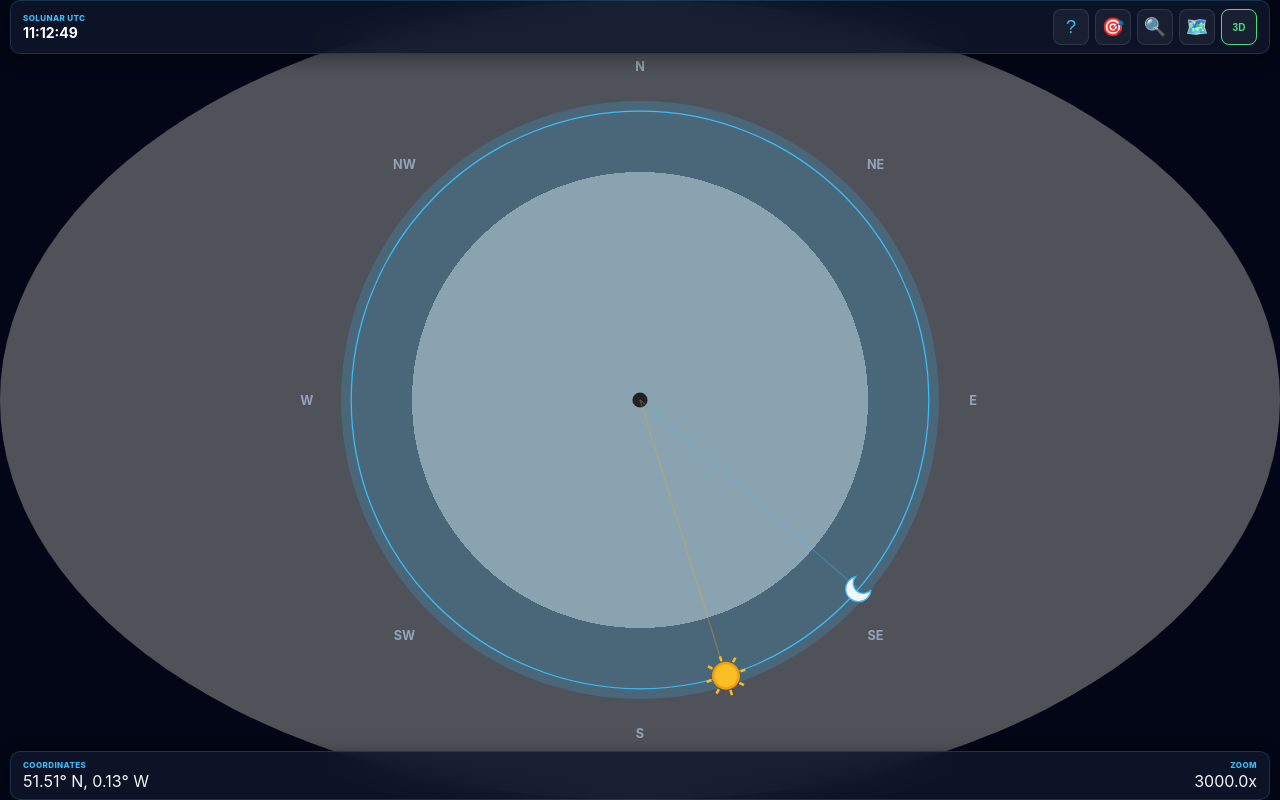
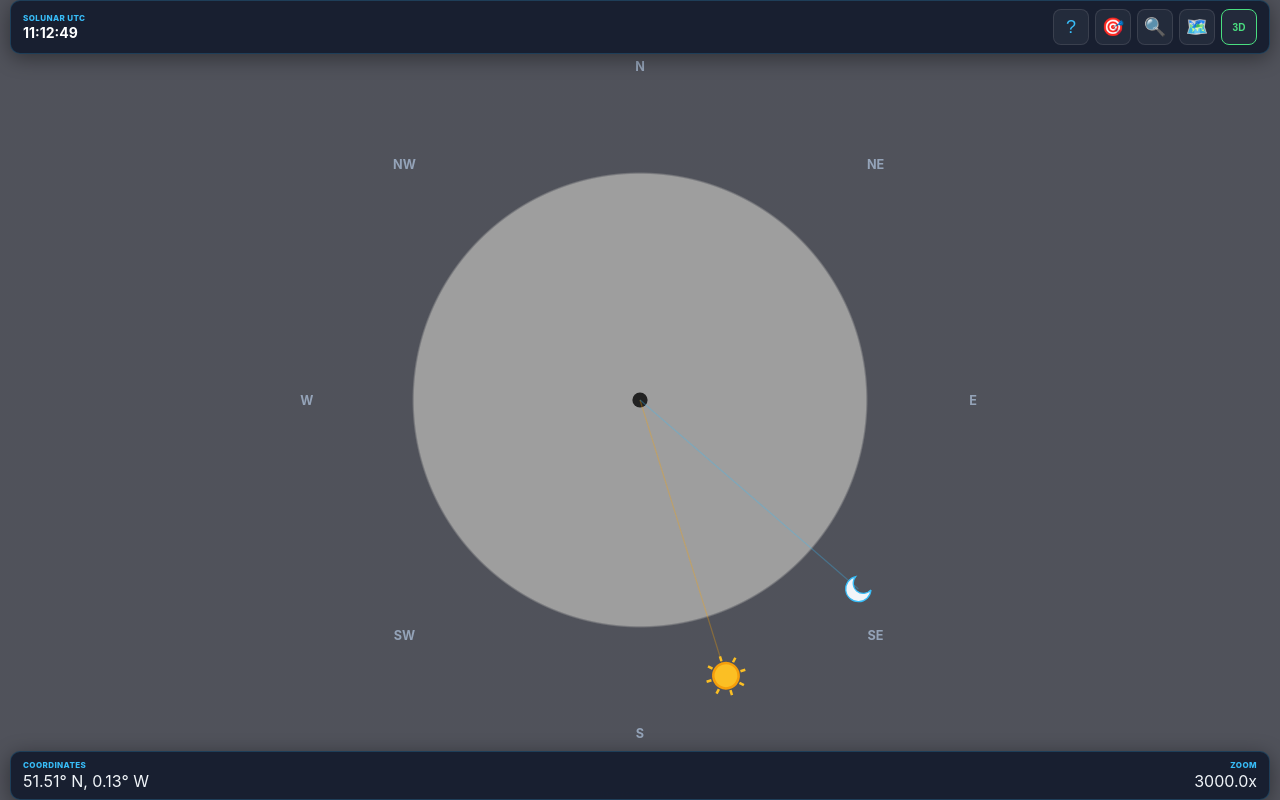
Before and after one commit to palf/solunar-clock, a website built with Vite: page index.html in a window 1280 px wide. Built offline with nearby package versions, Linux system fonts and the light colour scheme; no server answers.

Commit message:
feat: simplify mask visuals to two distinct areas

```diff
--- a/index.html
+++ b/index.html
@@ -41,6 +41,7 @@
     display: flex;
     align-items: center;
     justify-content: center;
+    background: #0f172a;
   }
 
   /* Map Canvases fill entire window */
@@ -56,8 +57,8 @@
     content: '';
     position: absolute;
     top: 0; left: 0; right: 0; bottom: 0;
-    /* 50% opacity background with a sharp 0% opacity circle in center */
-    background: radial-gradient(circle 228px at 50% 50%, transparent 100%, rgba(2, 6, 23, 0.5) 100%);
+    /* 50% opacity background with a sharp hole in center */
+    background: radial-gradient(circle 228px at 50% 50%, transparent 99%, rgba(2, 6, 23, 0.5) 100%);
     pointer-events: none;
     z-index: 2;
   }
@@ -68,7 +69,7 @@
     max-width: 95vmin;
     max-height: 95vmin;
     background: transparent;
-    z-index: 3; /* Above the mask */
+    z-index: 3;
   }
 
   /* HUD Styling */
@@ -198,8 +199,8 @@
 </head>
 <body>
   <div id="stage">
-    <canvas id="map-canvas" width="600" height="600" style="border-radius: 50%;"></canvas>
-    <canvas id="webgl-canvas" width="600" height="600" style="border-radius: 50%; display: none;"></canvas>
+    <canvas id="map-canvas" width="600" height="600"></canvas>
+    <canvas id="webgl-canvas" width="600" height="600" style="display: none;"></canvas>
 
     <!-- Top HUD -->
     <div id="hud-top" class="hud">
--- a/src/clock-face.ts
+++ b/src/clock-face.ts
@@ -14,30 +14,6 @@
     private centerY: number,
     private radius: number
   ) {}
-
-  /**
-   * Draw the background circle and rim
-   * Note: Background should be drawn first, but should not cover the map
-   */
-  drawBackground(bgGroup: d3.Selection<SVGGElement, unknown, HTMLElement, any>): void {
-    // Outer rim circle (larger, just for border effect)
-    bgGroup
-      .append('circle')
-      .attr('cx', this.centerX)
-      .attr('cy', this.centerY)
-      .attr('r', this.radius + CONFIG.RIM_WIDTH)
-      .attr('fill', 'var(--border)');
-
-    // Main clock face circle (Transparent so map below is visible)
-    bgGroup
-      .append('circle')
-      .attr('cx', this.centerX)
-      .attr('cy', this.centerY)
-      .attr('r', this.radius)
-      .attr('fill', 'none')
-      .attr('stroke', 'var(--accent)')
-      .attr('stroke-width', 1);
-  }
 
   /**
    * Draw compass point labels (N, NE, E, SE, S, SW, W, NW)
--- a/src/globe-clock.ts
+++ b/src/globe-clock.ts
@@ -190,7 +190,6 @@
   new TouchController(document.body, state, redrawMap);
 
   // 6. Draw Initial Static UI
-  clockFace.drawBackground(bgG);
   clockFace.drawHourLabels(staticG);
   clockFace.drawCenterMark(staticG);
 
```
